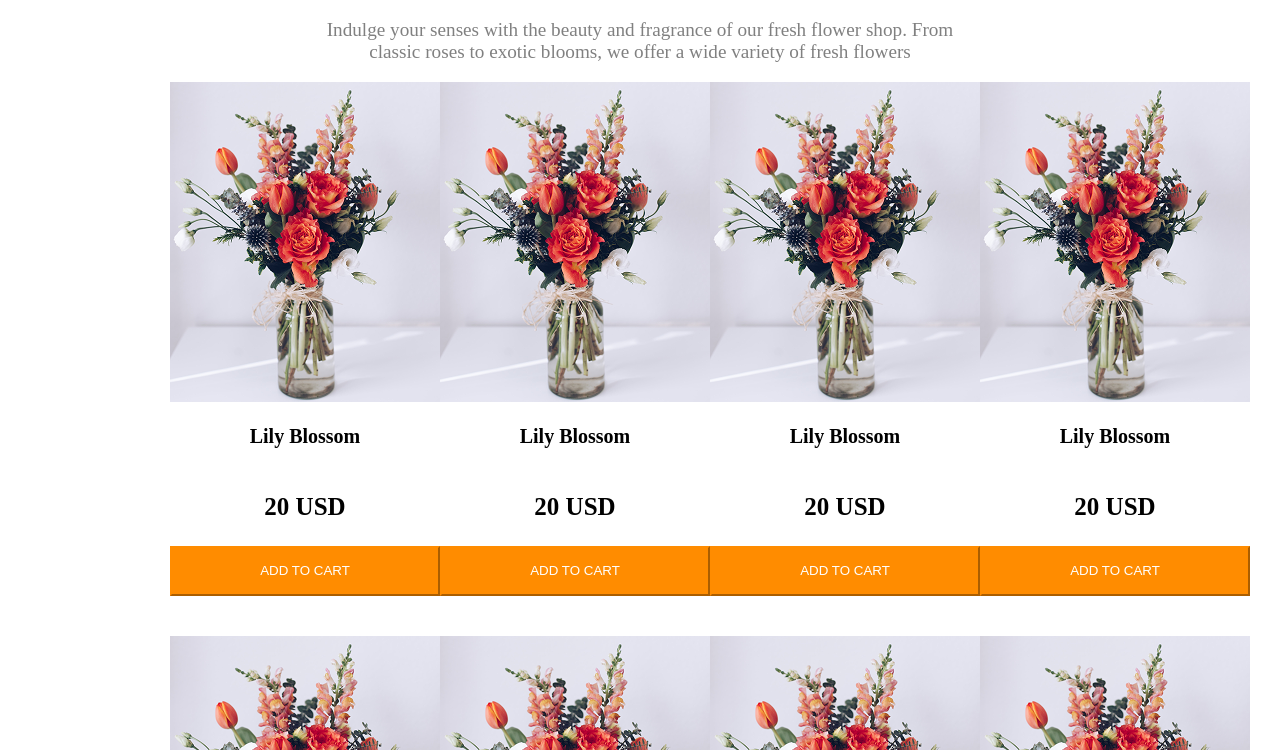
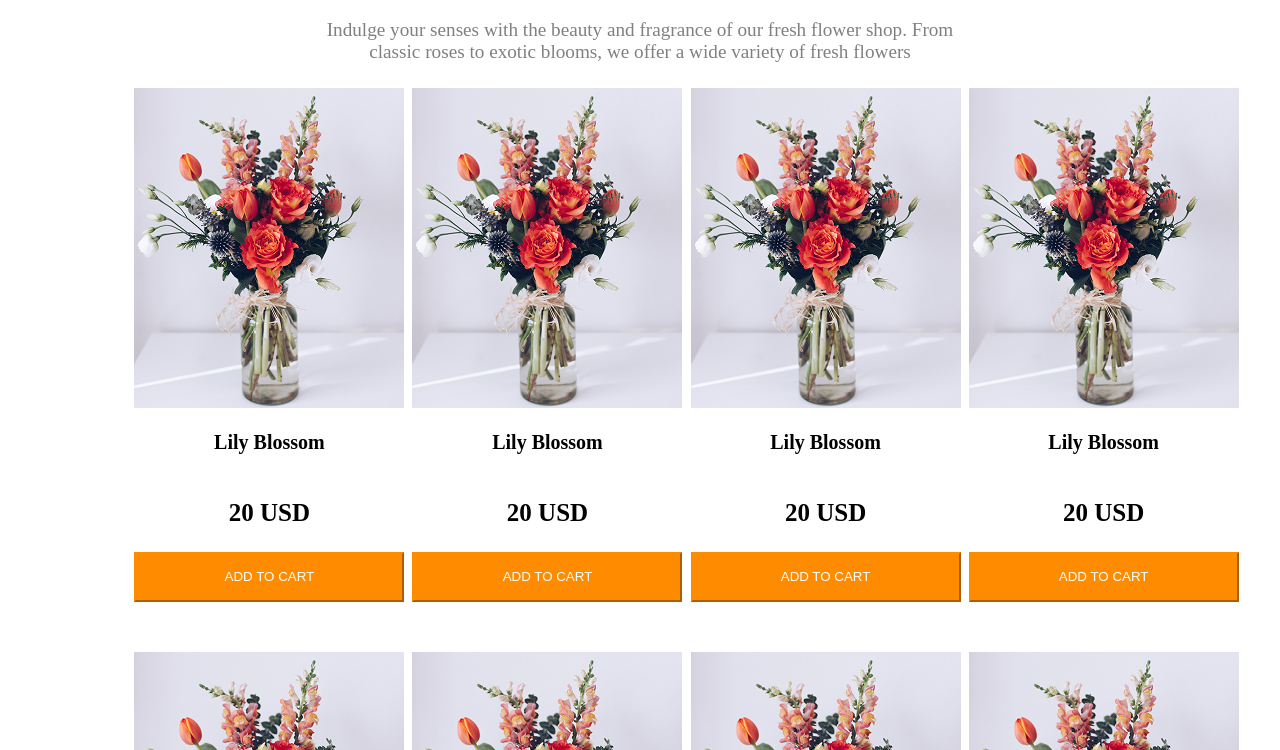
Before and after one commit to nahid-mia/2nd-assignment, a plain HTML site: page index.html in a window 1280 px wide. Shown: the part 570-1320 px from the top of the page. Drawn offline with Linux system fonts and the light colour scheme.

Commit message:
Body refined

```diff
--- a/styles/main.css
+++ b/styles/main.css
@@ -35,9 +35,8 @@
     display: grid;
     grid-template-columns: repeat(4, 1fr);
     padding: auto;
-    row-gap: 40px;
-    padding-left: 180px;
+    row-gap: 50px;
     column-gap: -80px;
     justify-content: center;
-    padding-right: 40px;
+    margin: 2% 2% 2% 10%;
 }
```
